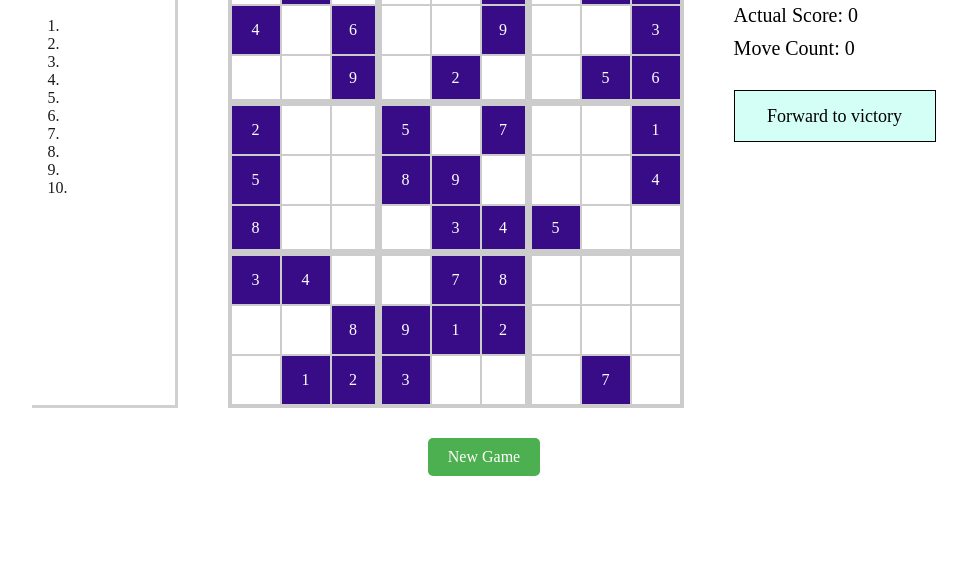
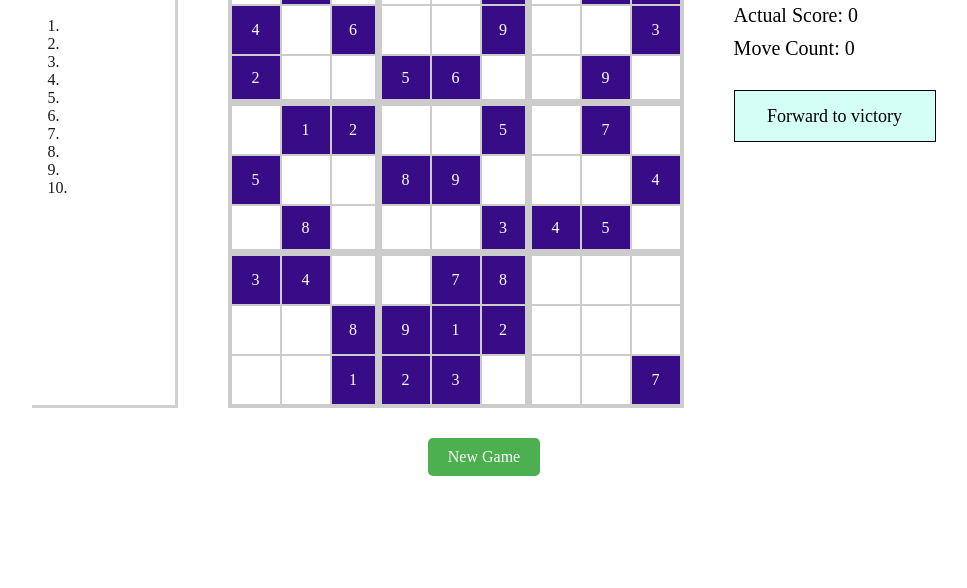
Before and after one commit to SquallerQ/sudoku-game, a plain HTML site: page index.html in a window 1280 px wide. Shown: the part 128-716 px from the top of the page, without its empty margins (156-1123 px from the left). Drawn offline with Linux system fonts and the light colour scheme; files whose address does not match are found by name.

Commit message:
feat: add rows shuffle function

```diff
--- a/script.js
+++ b/script.js
@@ -27,7 +27,9 @@ const inputSound = document.getElementById('inputSound');
 const winSound = document.getElementById('winSound');
 
 function renderGrid () {
-
+  swapRows(basicMatrix);
+  swapRows(basicMatrix);
+  swapRows(basicMatrix);
   const startGrid = []
   for (let i = 1; i < sudokuRows.length + 1; i++) {
     let row = document.querySelector(`.game__inner-row-${i}`);
@@ -177,8 +179,8 @@ function changeGridWithEmptyCeils (array, row, ceil, value) {
 }
 
 
-console.log(fullGridWithAllCeils);
-console.log(gridWithEmptyCeils);
+// console.log(fullGridWithAllCeils);
+// console.log(gridWithEmptyCeils);
 
 
 function updateScore() {
@@ -247,7 +249,7 @@ newGameButton.addEventListener("click", function () {
   gameEndMoveCount.style.display = "none";
   gameEndScoreSpan.innerHTML = 0;
   gameEndMoveCountSpan.innerHTML = 0;
-  gameEndInner.style.border = "6px solid #ccc";
+  gameEndInner.style.border = "3px solid #ccc";
   gameEndBox.classList.remove("game__menu-end--active");
   gameEndBox.innerHTML = "Forward to victory";
 
@@ -260,3 +262,12 @@ newGameButton.addEventListener("click", function () {
 
   renderGrid();
 });
+
+function swapRows(grid) {
+  const row1 = Math.floor(Math.random() * 9);
+  let row2;
+  do {
+    row2 = Math.floor(Math.random() * 9);
+  } while (row1 === row2);
+  [grid[row1], grid[row2]] = [grid[row2], grid[row1]];
+}
--- a/style.css
+++ b/style.css
@@ -92,6 +92,7 @@ main {
 
 .active-box {
   background-color: #d4fff7;
+  outline: none;
 }
 .fixed-box {
   color: #fff;
```
